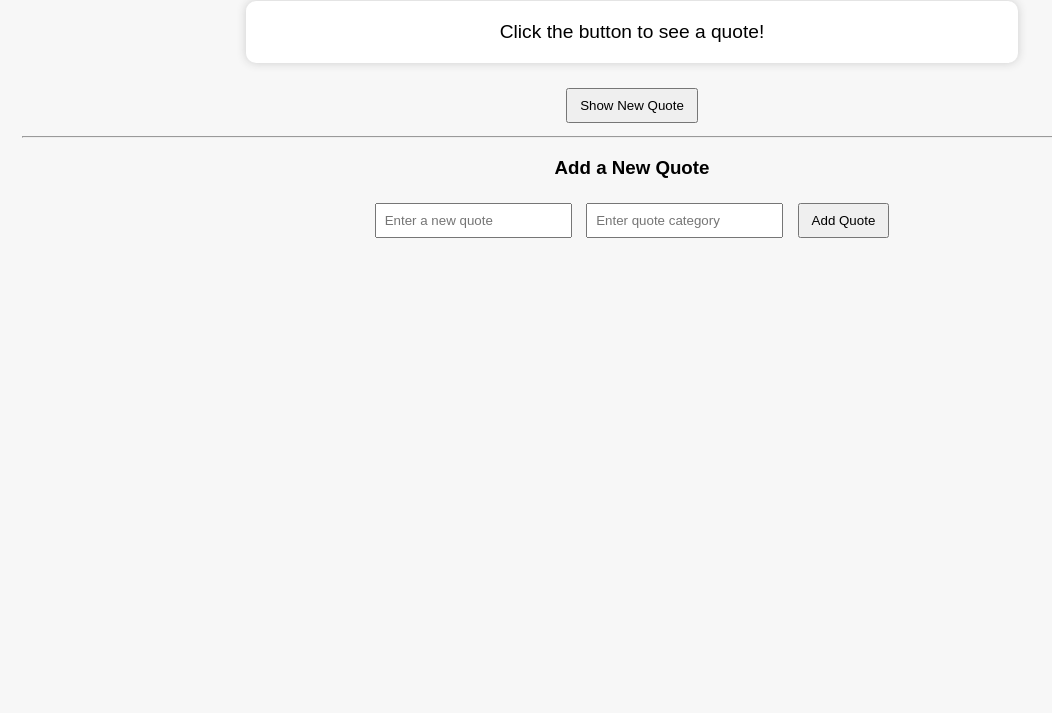
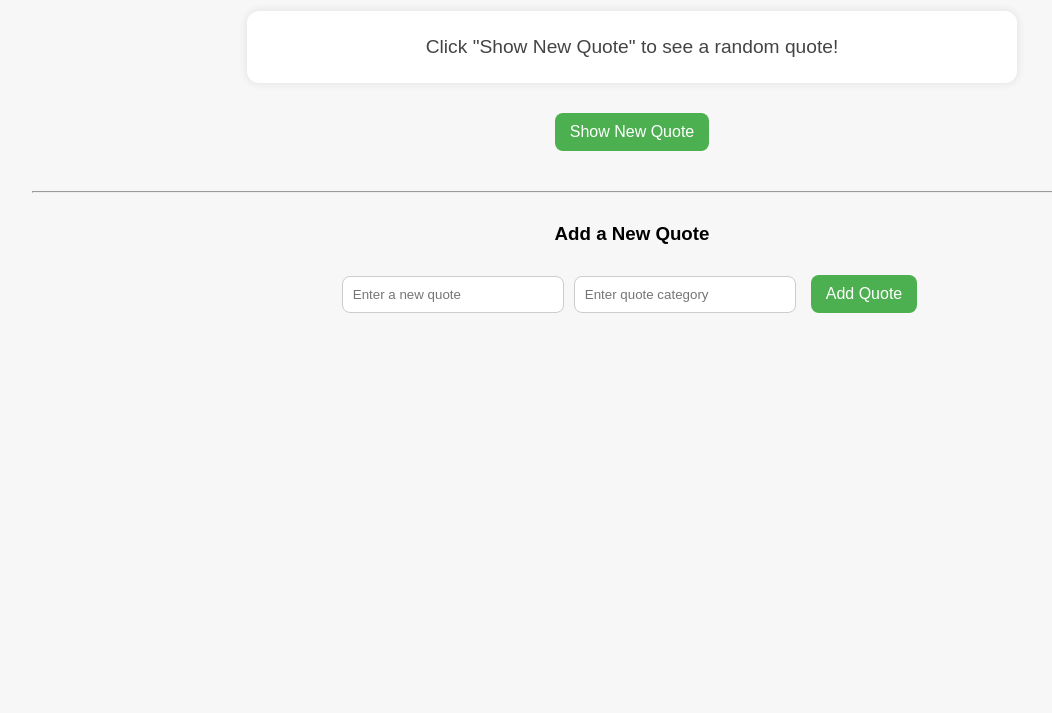
Before and after one commit to Toqa-Khalifa/alx_fe_javascript, a plain HTML site: page dom-manipulation/index.html in a window 1280 px wide. Shown: the part 87-800 px from the top of the page, without its empty margins (8-1060 px from the left). Drawn offline with Linux system fonts and the light colour scheme.

Commit message:
fix the code

```diff
--- a/dom-manipulation/index.html
+++ b/dom-manipulation/index.html
@@ -8,46 +8,69 @@
     body {
       font-family: Arial, sans-serif;
       text-align: center;
-      margin: 30px;
-      background: #f7f7f7;
+      background-color: #f7f7f7;
+      margin: 40px;
     }
+
     h1 {
       color: #333;
     }
+
     #quoteDisplay {
+      background: #fff;
+      width: 60%;
       margin: 20px auto;
-      padding: 20px;
-      width: 60%;
-      background: white;
-      border-radius: 10px;
-      box-shadow: 0 0 10px #ccc;
+      padding: 25px;
+      border-radius: 12px;
+      box-shadow: 0 0 10px rgba(0, 0, 0, 0.1);
       font-size: 1.2rem;
+      color: #444;
     }
+
+    button {
+      padding: 10px 15px;
+      margin: 10px;
+      border: none;
+      border-radius: 8px;
+      background-color: #4CAF50;
+      color: white;
+      cursor: pointer;
+      font-size: 1rem;
+      transition: 0.3s;
+    }
+
+    button:hover {
+      background-color: #45a049;
+    }
+
     input {
       margin: 5px;
-      padding: 8px;
+      padding: 10px;
+      border: 1px solid #ccc;
+      border-radius: 8px;
+      width: 200px;
     }
-    button {
-      padding: 8px 12px;
-      margin: 5px;
-      cursor: pointer;
+
+    #addQuoteContainer {
+      margin-top: 20px;
+    }
+
+    hr {
+      margin: 30px 0;
     }
   </style>
 </head>
 <body>
   <h1>Dynamic Quote Generator</h1>
 
-  <div id="quoteDisplay">Click the button to see a quote!</div>
+  <div id="quoteDisplay">Click "Show New Quote" to see a random quote!</div>
   <button id="newQuote">Show New Quote</button>
 
   <hr>
 
   <h3>Add a New Quote</h3>
-  <div>
-    <input id="newQuoteText" type="text" placeholder="Enter a new quote" />
-    <input id="newQuoteCategory" type="text" placeholder="Enter quote category" />
-    <button id="addQuoteBtn">Add Quote</button>
-  </div>
+  <!-- The form will be created dynamically using JS -->
+  <div id="addQuoteContainer"></div>
 
   <script src="./script.js"></script>
 </body>
--- a/dom-manipulation/script.js
+++ b/dom-manipulation/script.js
@@ -7,13 +7,17 @@ let quotes = [
 
 // Function to display a random quote
 function showRandomQuote() {
+  const quoteDisplay = document.getElementById("quoteDisplay");
+
   if (quotes.length === 0) {
-    document.getElementById("quoteDisplay").textContent = "No quotes available!";
+    quoteDisplay.textContent = "No quotes available!";
     return;
   }
+
   const randomIndex = Math.floor(Math.random() * quotes.length);
   const quote = quotes[randomIndex];
-  document.getElementById("quoteDisplay").innerHTML = `
+
+  quoteDisplay.innerHTML = `
     <p>"${quote.text}"</p>
     <small><em>Category: ${quote.category}</em></small>
   `;
@@ -29,9 +33,7 @@ function addQuote() {
     return;
   }
 
-  // Create a new quote object and push to array
-  const newQuote = { text, category };
-  quotes.push(newQuote);
+  quotes.push({ text, category });
 
   // Clear inputs
   document.getElementById("newQuoteText").value = "";
@@ -41,6 +43,36 @@ function addQuote() {
   console.log("Updated quotes:", quotes);
 }
 
-// Add event listeners
+// ✅ Function required by the checker
+// Dynamically creates the Add Quote form
+function createAddQuoteForm() {
+  const container = document.getElementById("addQuoteContainer");
+
+  // Create input for quote text
+  const quoteInput = document.createElement("input");
+  quoteInput.id = "newQuoteText";
+  quoteInput.type = "text";
+  quoteInput.placeholder = "Enter a new quote";
+
+  // Create input for category
+  const categoryInput = document.createElement("input");
+  categoryInput.id = "newQuoteCategory";
+  categoryInput.type = "text";
+  categoryInput.placeholder = "Enter quote category";
+
+  // Create button for adding quote
+  const addButton = document.createElement("button");
+  addButton.textContent = "Add Quote";
+  addButton.addEventListener("click", addQuote);
+
+  // Append all to the container
+  container.appendChild(quoteInput);
+  container.appendChild(categoryInput);
+  container.appendChild(addButton);
+}
+
+// Event listeners
 document.getElementById("newQuote").addEventListener("click", showRandomQuote);
-document.getElementById("addQuoteBtn").addEventListener("click", addQuote);
+
+// ✅ Call the function to generate the Add Quote form dynamically
+createAddQuoteForm();
```
